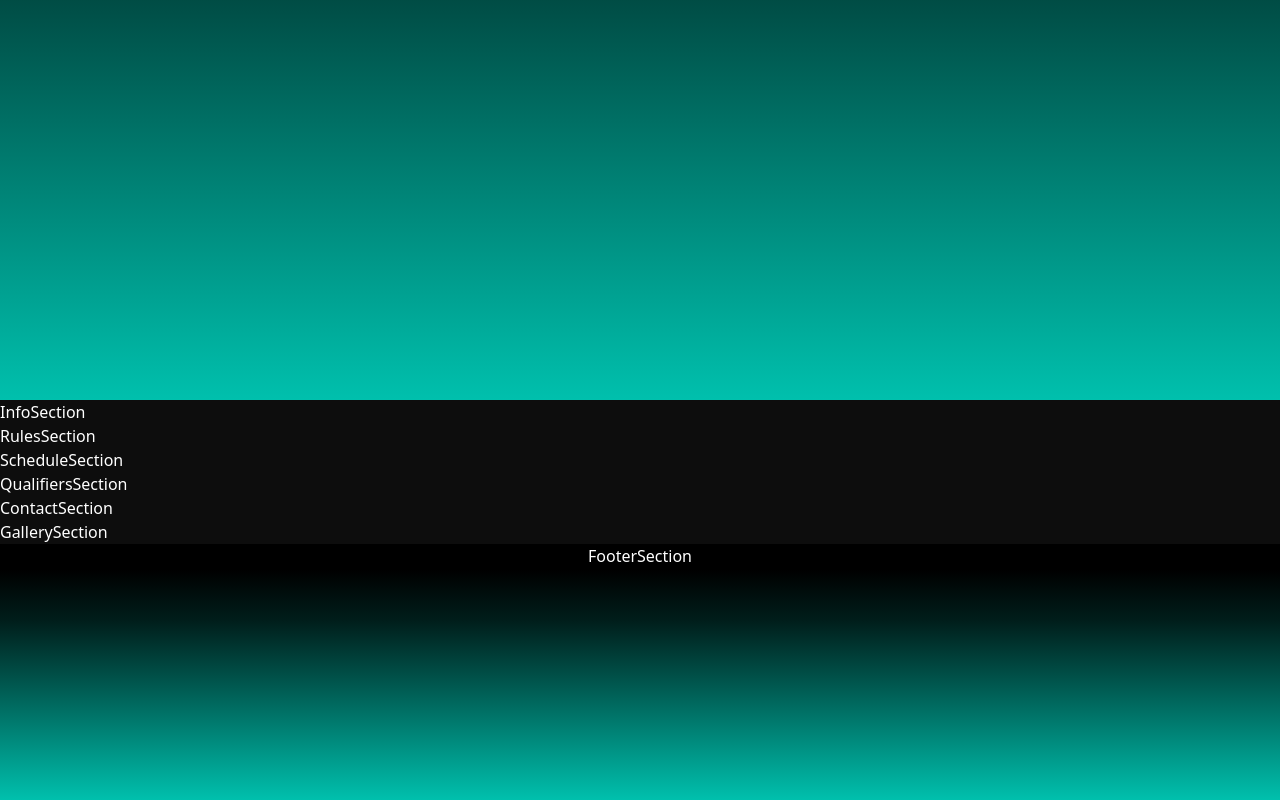
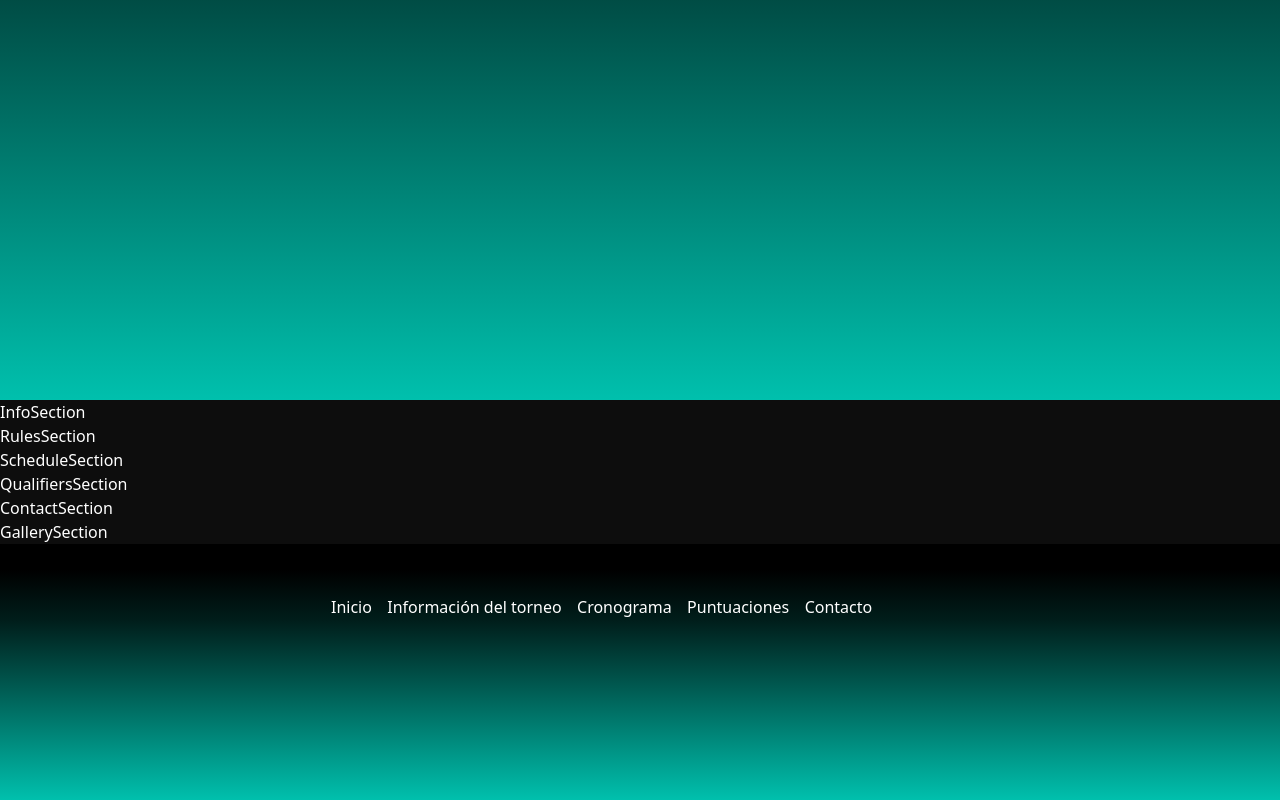
Before and after one commit to sarProgramador08/torneo_videojuegos, a React (Vite) app in the folder torneo-videojuegos/: page / in a window 1280 px wide. Shown: the part 400-1200 px from the top of the page. Built offline with nearby package versions, Linux system fonts and the light colour scheme; what @designbycode/tailwindcss-text-stroke would draw is missing.

Commit message:
Update FooterSection.jsx

```diff
--- a/torneo-videojuegos/src/secciones/Grupo 1 (Damián y Carla)/FooterSection.jsx
+++ b/torneo-videojuegos/src/secciones/Grupo 1 (Damián y Carla)/FooterSection.jsx
@@ -2,10 +2,17 @@ import React from 'react'
 
 const FooterSection = () => {
   return (
-    <div className='text-white h-[20vw] text-center bg-white bg-gradient-to-b from-black from-10% via-[#001e1b] via-30% to-[#00c0ad] to-100%' >
-      FooterSection
+    <div className='text-white flex justify-center pt-[4vw] h-[20vw] text-center bg-white bg-gradient-to-b from-black from-10% via-[#001e1b] via-30% to-[#00c0ad] to-100%' >
+      <ul className='flex text-white gap-[1.2vw] font-light mr-[6vw]'>
+        <li><a href="#">Inicio</a></li>
+        <li><a href="#infoTorneo">Información del torneo</a></li>
+        <li><a href="#cronograma">Cronograma</a></li>
+        <li><a href="#puntuaciones">Puntuaciones</a></li>
+        <li><a href="#contacto">Contacto</a></li>
+      </ul>
     </div>
   )
 }
 
+
 export default FooterSection
```
